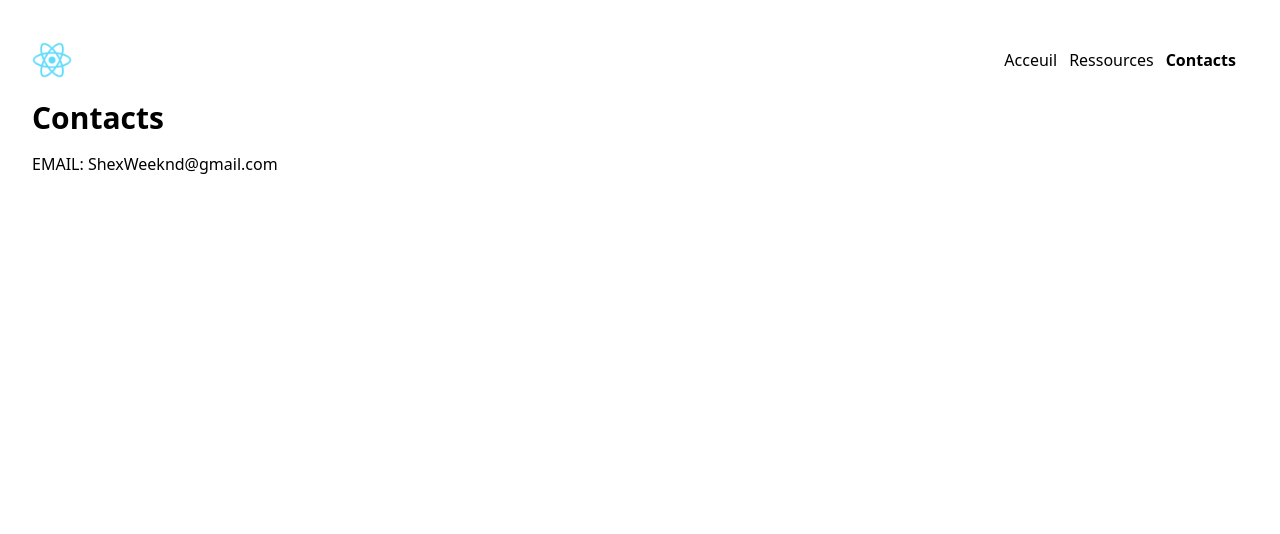
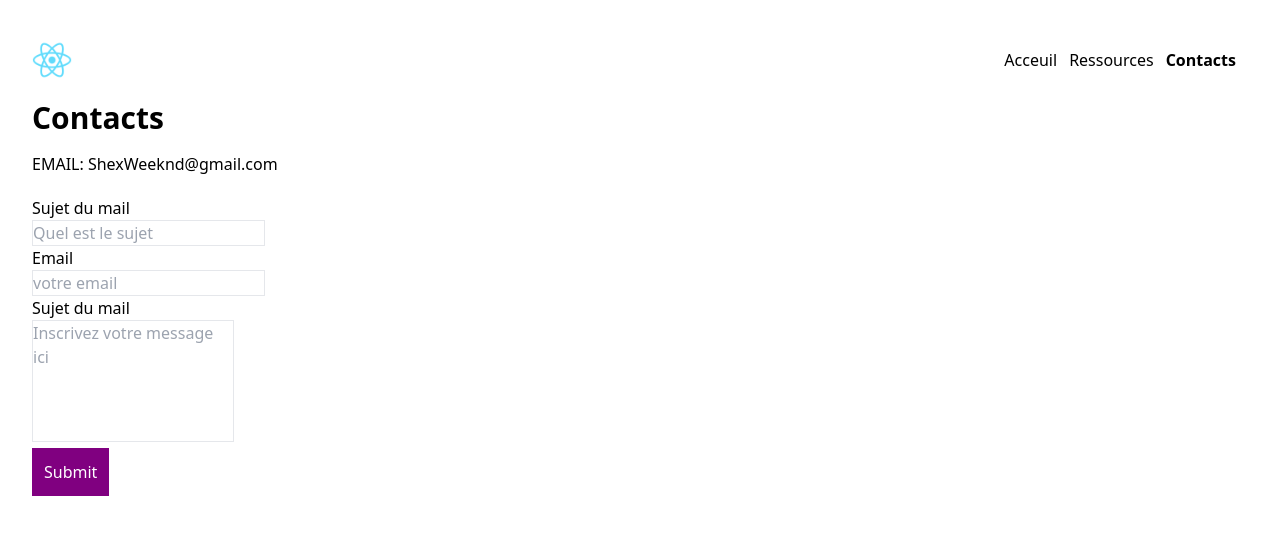
Before and after one commit to shexweeknd/Graven-React-TSX, a React (Create React App) app in the folder my-app/: page /contacts in a window 1280 px wide. Shown: the top 534 px of the page. Built offline with nearby package versions, Linux system fonts and the light colour scheme.

Commit message:
5e partie creation du formulaire du screen contacts
j'ai crée le formulaire sans action

```diff
--- a/my-app/src/screens/Contacts.tsx
+++ b/my-app/src/screens/Contacts.tsx
@@ -1,9 +1,28 @@
 export const Contacts = () => {
-    return(
+    return (
         <main>
             <h3 className="font-extrabold mb-4 text-3xl">Contacts</h3>
 
             <p>EMAIL: ShexWeeknd@gmail.com</p>
+
+            <form className="mt-5" action="">
+                <div>
+                    <label className="block" htmlFor="subject">Sujet du mail</label>
+                    <input className="border" type="text" name="subject" id="subject" placeholder="Quel est le sujet" />
+                </div>
+
+                <div>
+                    <label className="block" htmlFor="email">Email</label>
+                    <input className="border" type="email" name="email" id="email" placeholder="votre email" />
+                </div>
+
+                <div>
+                    <label className="block" htmlFor="message">Sujet du mail</label>
+                    <textarea rows={5} className="border resize-none" name="message" id="message" placeholder="Inscrivez votre message ici" />
+                </div>
+
+                <input type="submit" className="block bg-[purple] text-[white] py-3 px-3 hover:bg-[gray]" />
+            </form>
         </main>
     )
 }
```
